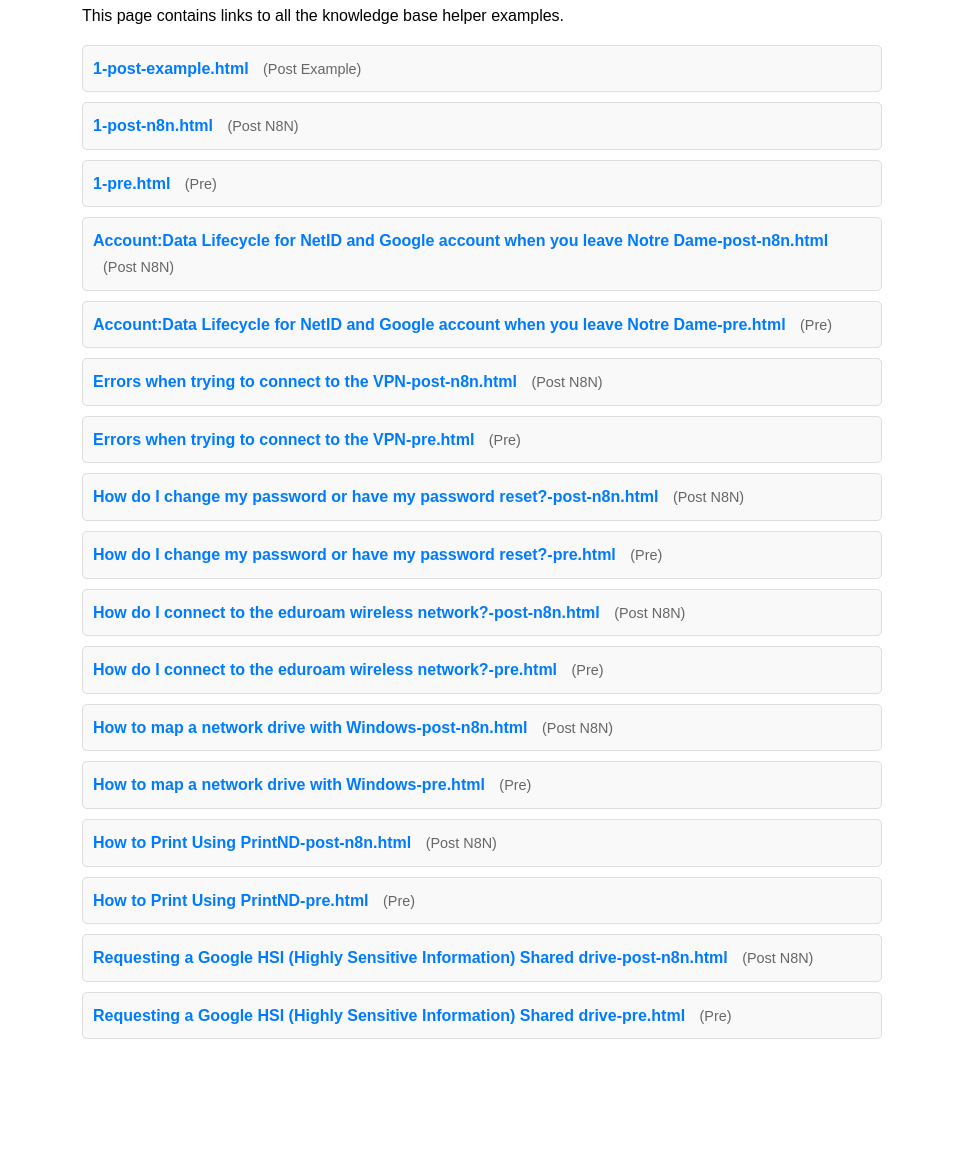
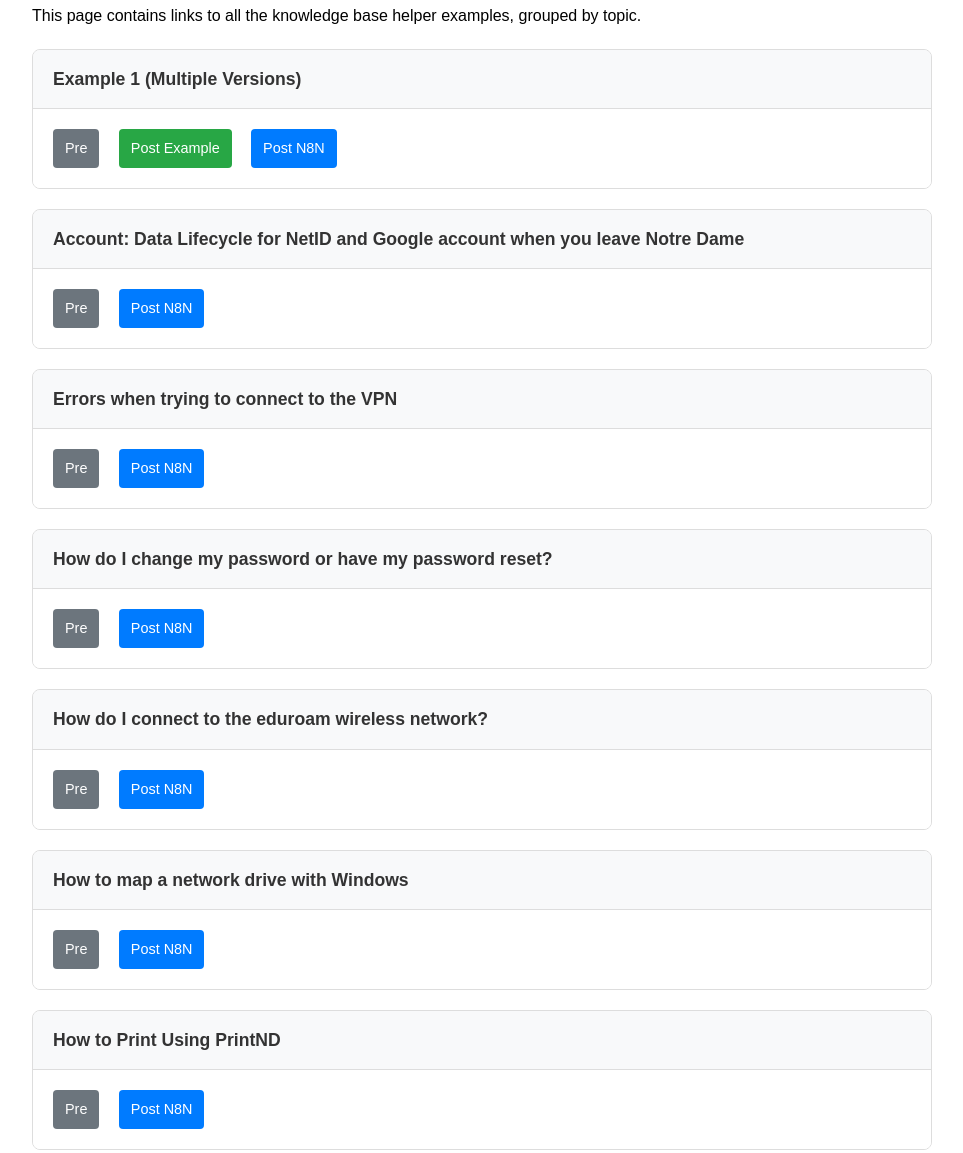
Before and after one commit to rwiecknd/kb-helper-examples, a plain HTML site: page index.html in a window 1280 px wide. Shown: the part 123-1276 px from the top of the page, without its empty margins (158-1121 px from the left). Before the commit the page ends 1198 px from the top, so only its background shows below. Drawn offline with Linux system fonts and the light colour scheme.

Commit message:
adjusting parent index.html

```diff
--- a/index.html
+++ b/index.html
@@ -7,7 +7,7 @@
     <style>
         body {
             font-family: Arial, sans-serif;
-            max-width: 800px;
+            max-width: 900px;
             margin: 0 auto;
             padding: 20px;
             line-height: 1.6;
@@ -17,106 +17,126 @@
             border-bottom: 2px solid #007bff;
             padding-bottom: 10px;
         }
-        .file-list {
-            list-style: none;
-            padding: 0;
+        .example-group {
+            margin: 20px 0;
+            border: 1px solid #ddd;
+            border-radius: 8px;
+            overflow: hidden;
         }
-        .file-list li {
-            margin: 10px 0;
-            padding: 10px;
-            border: 1px solid #ddd;
-            border-radius: 5px;
-            background-color: #f9f9f9;
+        .example-title {
+            background-color: #f8f9fa;
+            padding: 15px 20px;
+            font-weight: bold;
+            font-size: 1.1em;
+            color: #333;
+            border-bottom: 1px solid #ddd;
         }
-        .file-list a {
+        .version-links {
+            padding: 15px 20px;
+            background-color: #fff;
+        }
+        .version-link {
+            display: inline-block;
+            margin: 5px 15px 5px 0;
+            padding: 8px 12px;
+            background-color: #007bff;
+            color: white;
             text-decoration: none;
-            color: #007bff;
-            font-weight: bold;
+            border-radius: 4px;
+            font-size: 0.9em;
+            transition: background-color 0.2s;
         }
-        .file-list a:hover {
-            text-decoration: underline;
-            color: #0056b3;
+        .version-link:hover {
+            background-color: #0056b3;
+            text-decoration: none;
         }
-        .file-type {
-            font-size: 0.9em;
-            color: #666;
-            margin-left: 10px;
+        .version-link.pre {
+            background-color: #6c757d;
+        }
+        .version-link.pre:hover {
+            background-color: #545b62;
+        }
+        .version-link.post-example {
+            background-color: #28a745;
+        }
+        .version-link.post-example:hover {
+            background-color: #1e7e34;
+        }
+        .version-link.post-n8n {
+            background-color: #007bff;
+        }
+        .version-link.post-n8n:hover {
+            background-color: #0056b3;
         }
     </style>
 </head>
 <body>
     <h1>KB Helper Examples - Index</h1>
-    <p>This page contains links to all the knowledge base helper examples.</p>
+    <p>This page contains links to all the knowledge base helper examples, grouped by topic.</p>
 
-    <ul class="file-list">
-        <li>
-            <a href="https://rwiecknd.github.io/kb-helper-examples/1-post-example.html">1-post-example.html</a>
-            <span class="file-type">(Post Example)</span>
-        </li>
-        <li>
-            <a href="https://rwiecknd.github.io/kb-helper-examples/1-post-n8n.html">1-post-n8n.html</a>
-            <span class="file-type">(Post N8N)</span>
-        </li>
-        <li>
-            <a href="https://rwiecknd.github.io/kb-helper-examples/1-pre.html">1-pre.html</a>
-            <span class="file-type">(Pre)</span>
-        </li>
-        <li>
-            <a href="https://rwiecknd.github.io/kb-helper-examples/Account%3AData%20Lifecycle%20for%20NetID%20and%20Google%20account%20when%20you%20leave%20Notre%20Dame-post-n8n.html">Account:Data Lifecycle for NetID and Google account when you leave Notre Dame-post-n8n.html</a>
-            <span class="file-type">(Post N8N)</span>
-        </li>
-        <li>
-            <a href="https://rwiecknd.github.io/kb-helper-examples/Account%3AData%20Lifecycle%20for%20NetID%20and%20Google%20account%20when%20you%20leave%20Notre%20Dame-pre.html">Account:Data Lifecycle for NetID and Google account when you leave Notre Dame-pre.html</a>
-            <span class="file-type">(Pre)</span>
-        </li>
-        <li>
-            <a href="https://rwiecknd.github.io/kb-helper-examples/Errors%20when%20trying%20to%20connect%20to%20the%20VPN-post-n8n.html">Errors when trying to connect to the VPN-post-n8n.html</a>
-            <span class="file-type">(Post N8N)</span>
-        </li>
-        <li>
-            <a href="https://rwiecknd.github.io/kb-helper-examples/Errors%20when%20trying%20to%20connect%20to%20the%20VPN-pre.html">Errors when trying to connect to the VPN-pre.html</a>
-            <span class="file-type">(Pre)</span>
-        </li>
-        <li>
-            <a href="https://rwiecknd.github.io/kb-helper-examples/How%20do%20I%20change%20my%20password%20or%20have%20my%20password%20reset%3F-post-n8n.html">How do I change my password or have my password reset?-post-n8n.html</a>
-            <span class="file-type">(Post N8N)</span>
-        </li>
-        <li>
-            <a href="https://rwiecknd.github.io/kb-helper-examples/How%20do%20I%20change%20my%20password%20or%20have%20my%20password%20reset%3F-pre.html">How do I change my password or have my password reset?-pre.html</a>
-            <span class="file-type">(Pre)</span>
-        </li>
-        <li>
-            <a href="https://rwiecknd.github.io/kb-helper-examples/How%20do%20I%20connect%20to%20the%20eduroam%20wireless%20network%3F-post-n8n.html">How do I connect to the eduroam wireless network?-post-n8n.html</a>
-            <span class="file-type">(Post N8N)</span>
-        </li>
-        <li>
-            <a href="https://rwiecknd.github.io/kb-helper-examples/How%20do%20I%20connect%20to%20the%20eduroam%20wireless%20network%3F-pre.html">How do I connect to the eduroam wireless network?-pre.html</a>
-            <span class="file-type">(Pre)</span>
-        </li>
-        <li>
-            <a href="https://rwiecknd.github.io/kb-helper-examples/How%20to%20map%20a%20network%20drive%20with%20Windows-post-n8n.html">How to map a network drive with Windows-post-n8n.html</a>
-            <span class="file-type">(Post N8N)</span>
-        </li>
-        <li>
-            <a href="https://rwiecknd.github.io/kb-helper-examples/How%20to%20map%20a%20network%20drive%20with%20Windows-pre.html">How to map a network drive with Windows-pre.html</a>
-            <span class="file-type">(Pre)</span>
-        </li>
-        <li>
-            <a href="https://rwiecknd.github.io/kb-helper-examples/How%20to%20Print%20Using%20PrintND-post-n8n.html">How to Print Using PrintND-post-n8n.html</a>
-            <span class="file-type">(Post N8N)</span>
-        </li>
-        <li>
-            <a href="https://rwiecknd.github.io/kb-helper-examples/How%20to%20Print%20Using%20PrintND-pre.html">How to Print Using PrintND-pre.html</a>
-            <span class="file-type">(Pre)</span>
-        </li>
-        <li>
-            <a href="https://rwiecknd.github.io/kb-helper-examples/Requesting%20a%20Google%20HSI%20%28Highly%20Sensitive%20Information%29%20Shared%20drive-post-n8n.html">Requesting a Google HSI (Highly Sensitive Information) Shared drive-post-n8n.html</a>
-            <span class="file-type">(Post N8N)</span>
-        </li>
-        <li>
-            <a href="https://rwiecknd.github.io/kb-helper-examples/Requesting%20a%20Google%20HSI%20%28Highly%20Sensitive%20Information%29%20Shared%20drive-pre.html">Requesting a Google HSI (Highly Sensitive Information) Shared drive-pre.html</a>
-            <span class="file-type">(Pre)</span>
-        </li>
-    </ul>
+    <div class="example-group">
+        <div class="example-title">Example 1 (Multiple Versions)</div>
+        <div class="version-links">
+            <a href="https://rwiecknd.github.io/kb-helper-examples/1-pre.html" class="version-link pre">Pre</a>
+            <a href="https://rwiecknd.github.io/kb-helper-examples/1-post-example.html" class="version-link post-example">Post Example</a>
+            <a href="https://rwiecknd.github.io/kb-helper-examples/1-post-n8n.html" class="version-link post-n8n">Post N8N</a>
+        </div>
+    </div>
+
+    <div class="example-group">
+        <div class="example-title">Account: Data Lifecycle for NetID and Google account when you leave Notre Dame</div>
+        <div class="version-links">
+            <a href="https://rwiecknd.github.io/kb-helper-examples/Account%3AData%20Lifecycle%20for%20NetID%20and%20Google%20account%20when%20you%20leave%20Notre%20Dame-pre.html" class="version-link pre">Pre</a>
+            <a href="https://rwiecknd.github.io/kb-helper-examples/Account%3AData%20Lifecycle%20for%20NetID%20and%20Google%20account%20when%20you%20leave%20Notre%20Dame-post-n8n.html" class="version-link post-n8n">Post N8N</a>
+        </div>
+    </div>
+
+    <div class="example-group">
+        <div class="example-title">Errors when trying to connect to the VPN</div>
+        <div class="version-links">
+            <a href="https://rwiecknd.github.io/kb-helper-examples/Errors%20when%20trying%20to%20connect%20to%20the%20VPN-pre.html" class="version-link pre">Pre</a>
+            <a href="https://rwiecknd.github.io/kb-helper-examples/Errors%20when%20trying%20to%20connect%20to%20the%20VPN-post-n8n.html" class="version-link post-n8n">Post N8N</a>
+        </div>
+    </div>
+
+    <div class="example-group">
+        <div class="example-title">How do I change my password or have my password reset?</div>
+        <div class="version-links">
+            <a href="https://rwiecknd.github.io/kb-helper-examples/How%20do%20I%20change%20my%20password%20or%20have%20my%20password%20reset%3F-pre.html" class="version-link pre">Pre</a>
+            <a href="https://rwiecknd.github.io/kb-helper-examples/How%20do%20I%20change%20my%20password%20or%20have%20my%20password%20reset%3F-post-n8n.html" class="version-link post-n8n">Post N8N</a>
+        </div>
+    </div>
+
+    <div class="example-group">
+        <div class="example-title">How do I connect to the eduroam wireless network?</div>
+        <div class="version-links">
+            <a href="https://rwiecknd.github.io/kb-helper-examples/How%20do%20I%20connect%20to%20the%20eduroam%20wireless%20network%3F-pre.html" class="version-link pre">Pre</a>
+            <a href="https://rwiecknd.github.io/kb-helper-examples/How%20do%20I%20connect%20to%20the%20eduroam%20wireless%20network%3F-post-n8n.html" class="version-link post-n8n">Post N8N</a>
+        </div>
+    </div>
+
+    <div class="example-group">
+        <div class="example-title">How to map a network drive with Windows</div>
+        <div class="version-links">
+            <a href="https://rwiecknd.github.io/kb-helper-examples/How%20to%20map%20a%20network%20drive%20with%20Windows-pre.html" class="version-link pre">Pre</a>
+            <a href="https://rwiecknd.github.io/kb-helper-examples/How%20to%20map%20a%20network%20drive%20with%20Windows-post-n8n.html" class="version-link post-n8n">Post N8N</a>
+        </div>
+    </div>
+
+    <div class="example-group">
+        <div class="example-title">How to Print Using PrintND</div>
+        <div class="version-links">
+            <a href="https://rwiecknd.github.io/kb-helper-examples/How%20to%20Print%20Using%20PrintND-pre.html" class="version-link pre">Pre</a>
+            <a href="https://rwiecknd.github.io/kb-helper-examples/How%20to%20Print%20Using%20PrintND-post-n8n.html" class="version-link post-n8n">Post N8N</a>
+        </div>
+    </div>
+
+    <div class="example-group">
+        <div class="example-title">Requesting a Google HSI (Highly Sensitive Information) Shared drive</div>
+        <div class="version-links">
+            <a href="https://rwiecknd.github.io/kb-helper-examples/Requesting%20a%20Google%20HSI%20%28Highly%20Sensitive%20Information%29%20Shared%20drive-pre.html" class="version-link pre">Pre</a>
+            <a href="https://rwiecknd.github.io/kb-helper-examples/Requesting%20a%20Google%20HSI%20%28Highly%20Sensitive%20Information%29%20Shared%20drive-post-n8n.html" class="version-link post-n8n">Post N8N</a>
+        </div>
+    </div>
 </body>
 </html>
```
